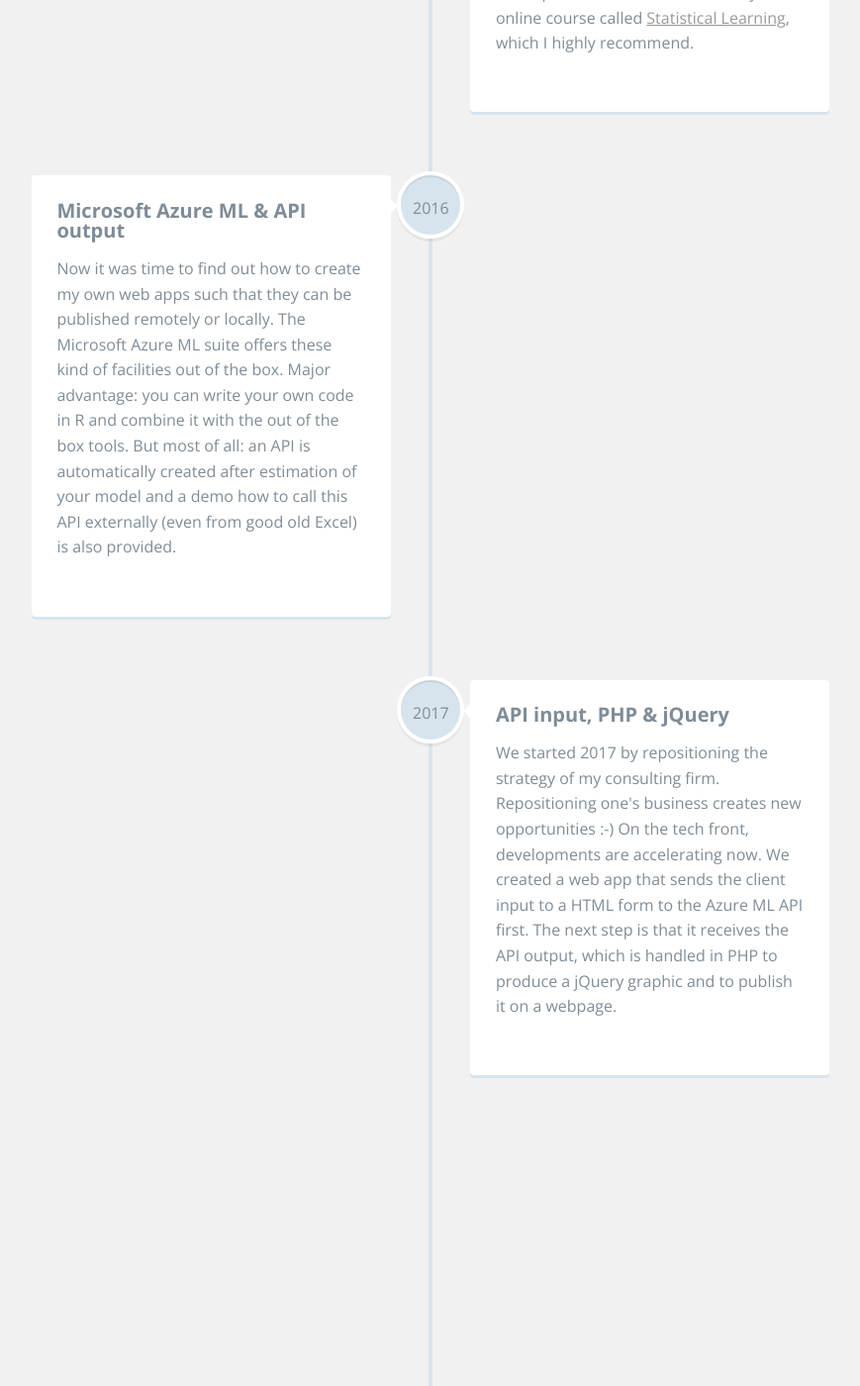
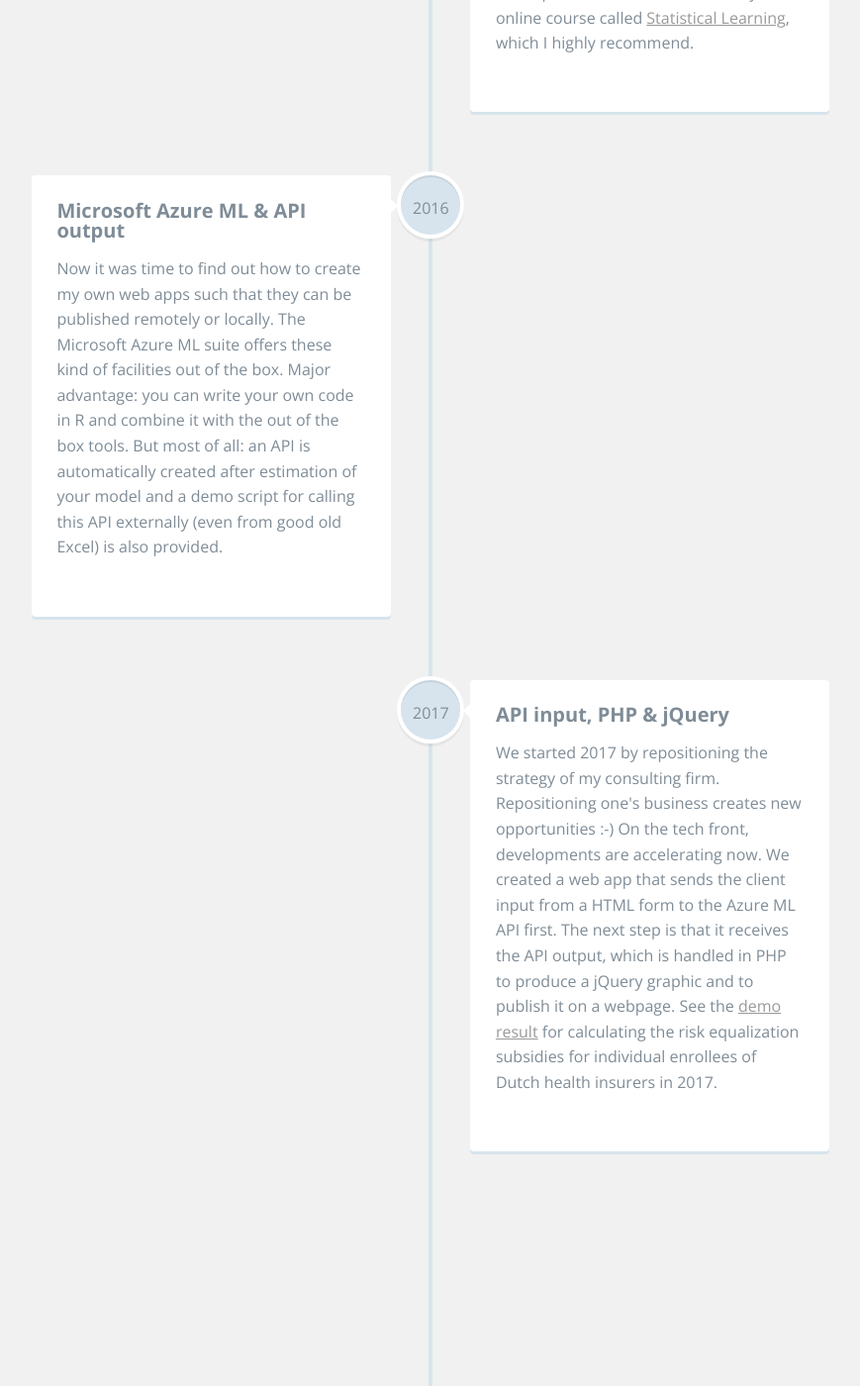
Before and after one commit to pjastam/pjastam.github.io, a Jekyll site: the page built from about/index.html, in a window 1280 px wide and 1400 px high, scrolled down 6702 px. Shown: the whole window at 99% size, without its empty margins (205-1074 px from the left). Built offline with Jekyll 4.4.1, drawn with Linux system fonts in a browser that asks for light colours; nearby versions of some CDN libraries; some web fonts are replaced.

Commit message:
Update content

```diff
--- a/about/index.html
+++ b/about/index.html
@@ -192,7 +192,7 @@
 
 			<div class="cd-timeline-content">
 				<h2>Microsoft Azure ML & API output</h2>
-				<p>Now it was time to find out how to create my own web apps such that they can be published remotely or locally. The Microsoft Azure ML suite offers these kind of facilities out of the box. Major advantage: you can write your own code in R and combine it with the out of the box tools. But most of all: an API is automatically created after estimation of your model and a demo how to call this API externally (even from good old Excel) is also provided.</p>
+				<p>Now it was time to find out how to create my own web apps such that they can be published remotely or locally. The Microsoft Azure ML suite offers these kind of facilities out of the box. Major advantage: you can write your own code in R and combine it with the out of the box tools. But most of all: an API is automatically created after estimation of your model and a demo script for calling this API externally (even from good old Excel) is also provided.</p>
 			</div> <!-- cd-timeline-content -->
 		</div> <!-- cd-timeline-block -->
 
@@ -203,7 +203,7 @@
 
 			<div class="cd-timeline-content">
 				<h2>API input, PHP & jQuery</h2>
-				<p>We started 2017 by repositioning the strategy of my consulting firm. Repositioning one's business creates new opportunities :-) On the tech front, developments are accelerating now. We created a web app that sends the client input to a HTML form to the Azure ML API first. The next step is that it receives the API output, which is handled in PHP to produce a jQuery graphic and to publish it on a webpage. </p>
+				<p>We started 2017 by repositioning the strategy of my consulting firm. Repositioning one's business creates new opportunities :-) On the tech front, developments are accelerating now. We created a web app that sends the client input from a HTML form to the Azure ML API first. The next step is that it receives the API output, which is handled in PHP to produce a jQuery graphic and to publish it on a webpage. See the <a href="http://risicoverevening.nl/model2017/index.htm">demo result</a> for calculating the risk equalization subsidies for individual enrollees of Dutch health insurers in 2017.</p>
 			</div> <!-- cd-timeline-content -->
 		</div> <!-- cd-timeline-block -->
 
@@ -225,7 +225,7 @@
 
 			<div class="cd-timeline-content">
 				<h2>Blockchain</h2>
-				<p>My first steps on the blockchain track led to a publication in a Dutch magazine for economists and policy makers. We explained the blockchain phenomenon and argued that it can be used to reduce information requirements in Dutch health care and health insurance markets substantially. Download the pdf from the Equalis company website <a href="http://equalis.nl/blockchaintechnologie-in-de-gezondheidszorg/" target="_blank">here</a></p>
+				<p>My first steps on the blockchain track led to a publication in a Dutch magazine for economists and policy makers. We explained the blockchain phenomenon and argued that it can be used to reduce information requirements in Dutch health care and health insurance markets substantially. Download the pdf from the Equalis company website <a href="http://equalis.nl/blockchaintechnologie-in-de-gezondheidszorg/" target="_blank">here</a>.</p>
 			</div> <!-- cd-timeline-content -->
 		</div> <!-- cd-timeline-block -->
 
```
